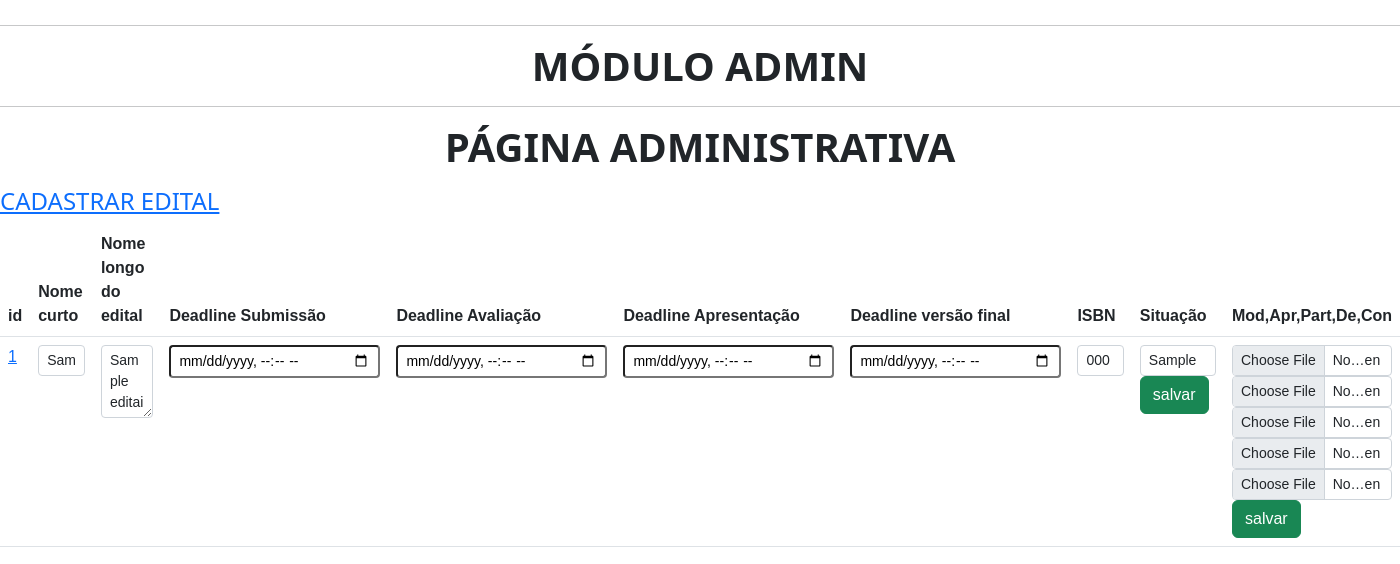
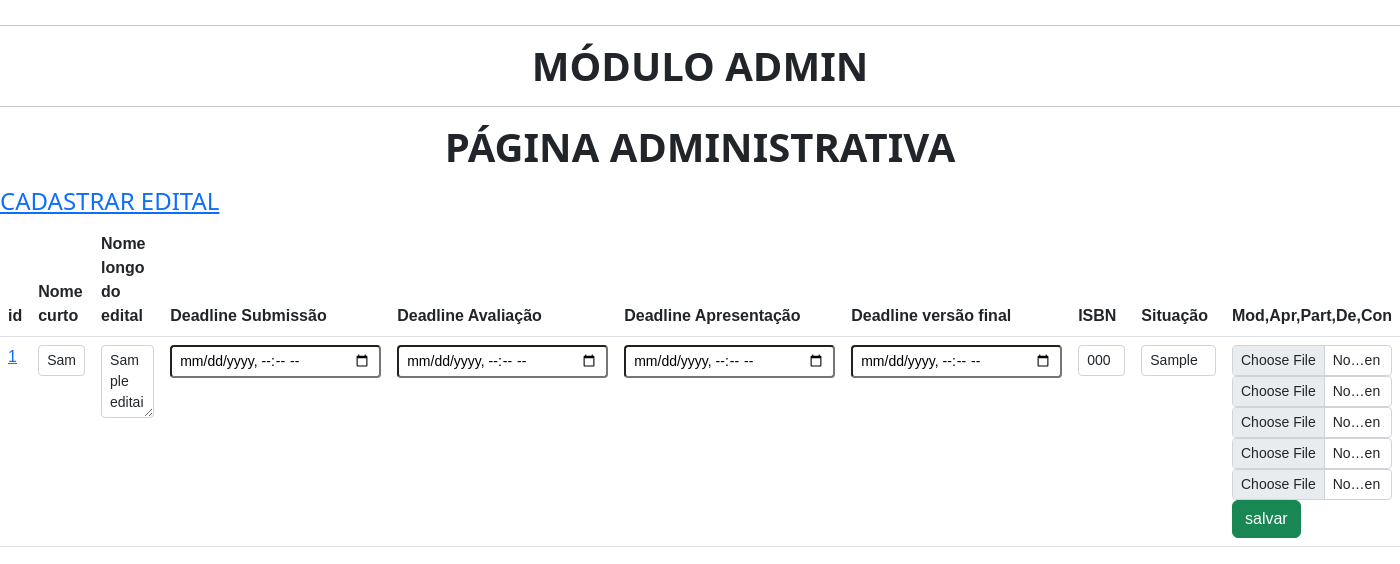
Before and after one commit to rafaelperazzo/cppgi, a Flask app: page /admin in a window 1400 px wide. Shown: the part 237-801 px from the top of the page. Run offline with Flask 2, Linux system fonts and the light colour scheme; tables that the repository leaves empty or names only in its code hold one stand-in row (values such as "Sample post"); data that the repository does not hold is empty; parts of the project's set-up code (start-up, migrations or seed data) failed here and were passed over; some libraries are stand-ins or nearby versions.

Commit message:
Lista de editais com ajax - ajustado

```diff
--- a/flask/templates/index.html
+++ b/flask/templates/index.html
@@ -140,7 +140,6 @@ tr:nth-child(even) {
                             </td>
                             <td>
                                 <input type="text" class="form-control form-control-sm" id="situacao" name="situacao" placeholder="ISBN" required="required" onblur="//salvar('form_{{linha[0]}}');" value="{{linha[8]}}">
-                                <input class="btn btn-success" type="submit" name="enviar" value="salvar">
                             </td>
                             <td>
                                 <form action="{{url_for('salvar_edital')}}" method="POST" id="form_{{linha[0]}}_arquivos" enctype="multipart/form-data">
```
